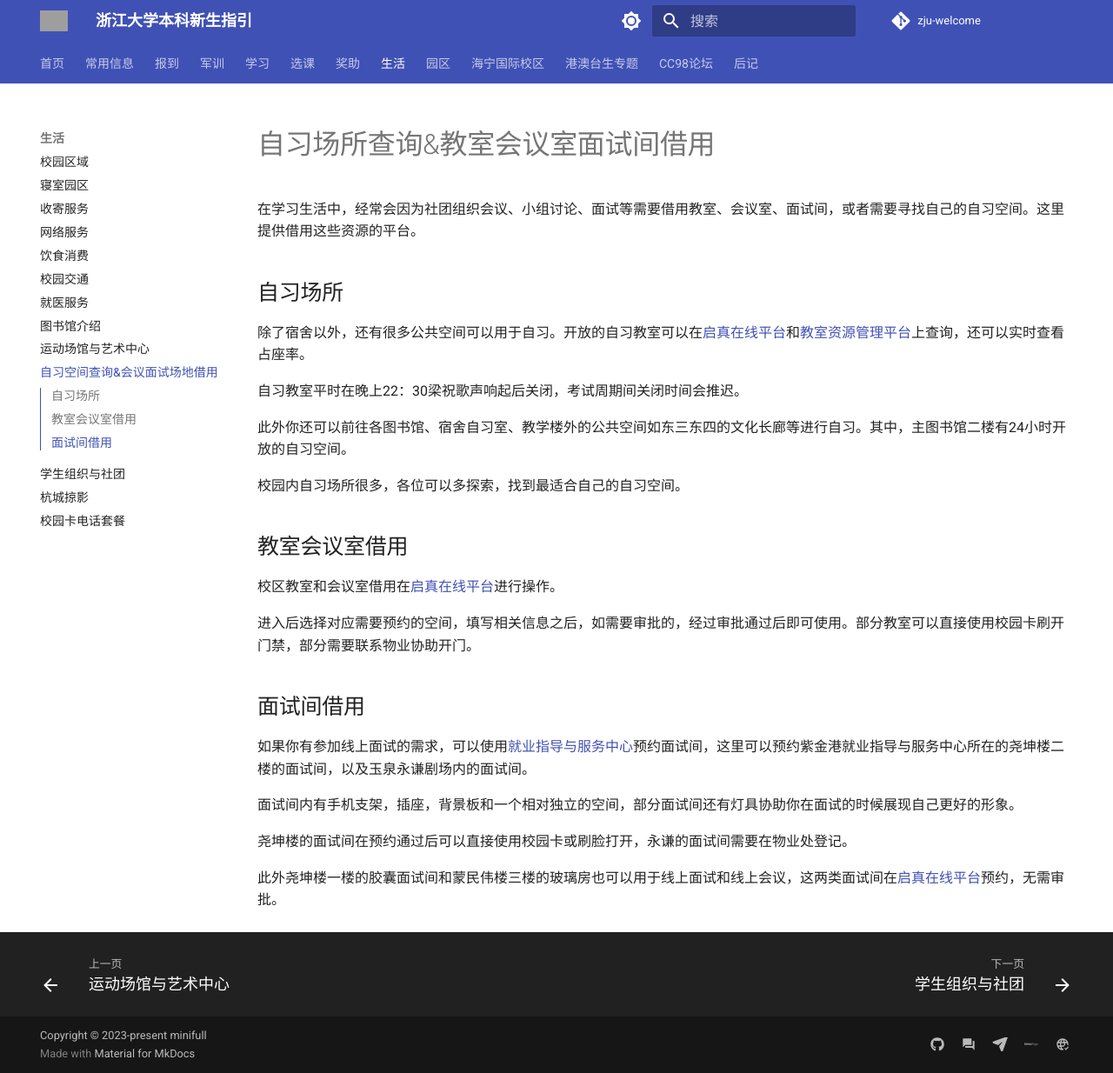
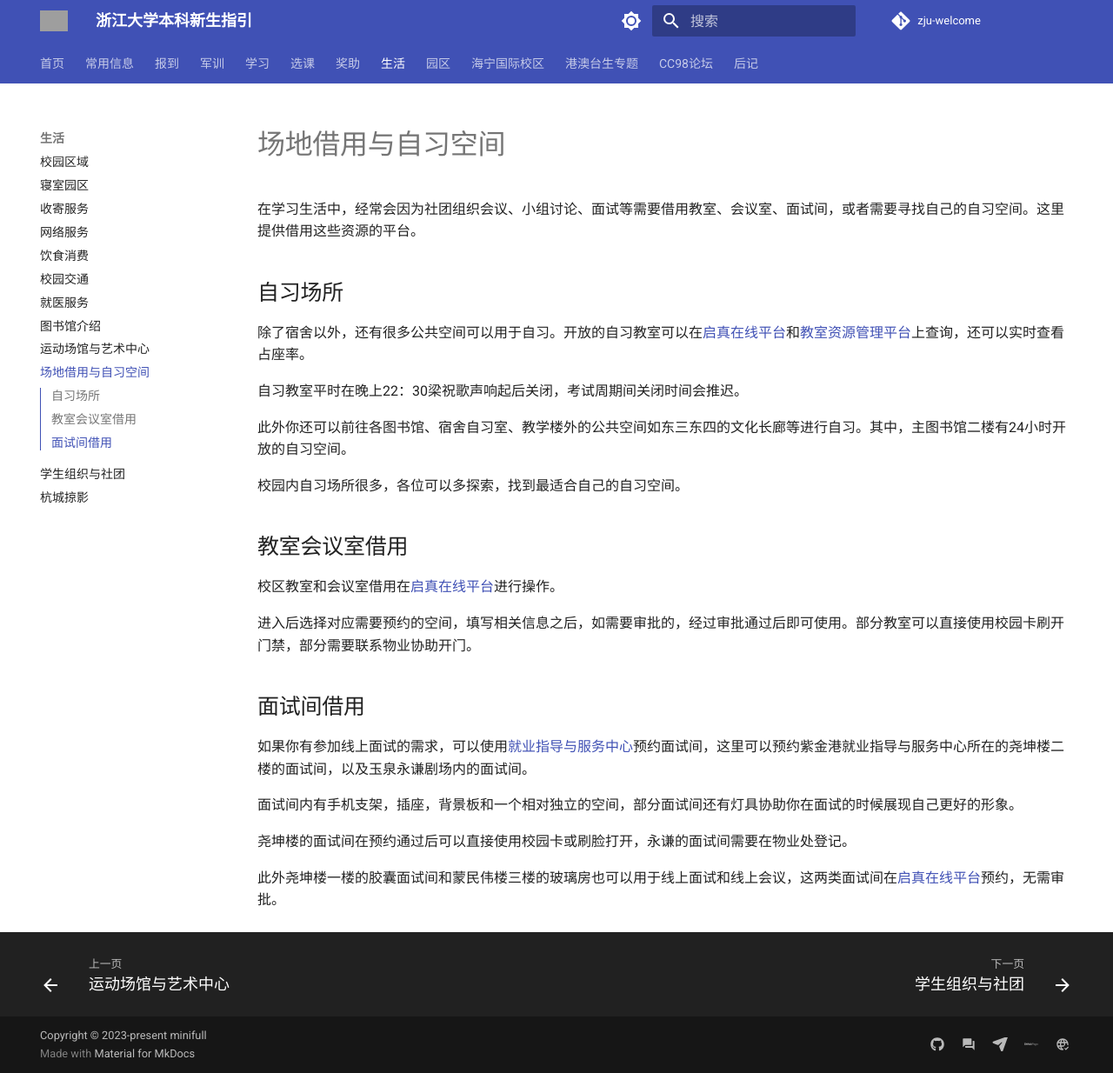
Before and after one commit to mini-full/zju-welcome, an MkDocs documentation site: the page built from docs/life/public_resources.md, in a window 1280 px wide and 1234 px high. Shown: the whole window at 87% size. Built offline with MkDocs 1.6.1 and Material for MkDocs 9.7.7, drawn with Linux system fonts in a browser that asks for light colours; plug-ins that fetch from the network failed and are left out; comment, search, counter and statistics services are not loaded; grey boxes are pictures that could not be loaded.

Commit message:
updated .gitignore to ignore external resources; rename public resources, rearrange phone plan

```diff
--- a/docs/life/public_resources.md
+++ b/docs/life/public_resources.md
@@ -1,4 +1,4 @@
-# 自习场所查询&教室会议室面试间借用
+# 场地借用与自习空间
 
 在学习生活中，经常会因为社团组织会议、小组讨论、面试等需要借用教室、会议室、面试间，或者需要寻找自己的自习空间。这里提供借用这些资源的平台。
 
--- a/docs/stats.html
+++ /dev/null
@@ -1,3 +0,0 @@
-<div markdown="1" style="margin-top: -30px; font-size: 0.75em; opacity: 0.7;">
-    约 {{ words }} 个字 {% if code_lines != 0 %},{{ code_lines }} 行代码 {% endif %}{% if read_time %} {% if read_time == 0 %}预计阅读时间不到 1 分钟{% else %}预计阅读时间 {{ read_time }} 分钟{% endif %}{% endif %}
-    </div>
--- a/mkdocs.yml
+++ b/mkdocs.yml
@@ -38,6 +38,7 @@ nav:
     - 报到流程: "registration/procedure.md"
     - 始业教育: "registration/initial_edu.md"
     - 新生防骗: "registration/secure.md"
+    - 校园卡电话套餐: "life/cellphone-plans.md"
   - 军训:
     - 作息时间: "military_training/time.md"
     - 组织架构: "military_training/structure.md"
@@ -76,10 +77,9 @@ nav:
     - 就医服务: "life/medical-treatment.md"
     - 图书馆介绍: "life/library.md"
     - 运动场馆与艺术中心: "life/sports.md"
-    - 自习空间查询&会议面试场地借用: "life/public_resources.md"
+    - 场地借用与自习空间: "life/public_resources.md"
     - 学生组织与社团: "life/extracurricular.md"
     - 杭城掠影: "life/hangzhou.md"
-    - 校园卡电话套餐: "life/cellphone-plans.md"
   - 园区:
     - 丹阳青溪学园: "dorms/danqing.md"
     - 紫云碧峰学园: "dorms/yunfeng.md"
```
Also changed, not shown: docs/registration/cellphone-plans.md (renamed from docs/life/cellphone-plans.md), 1 other file.
